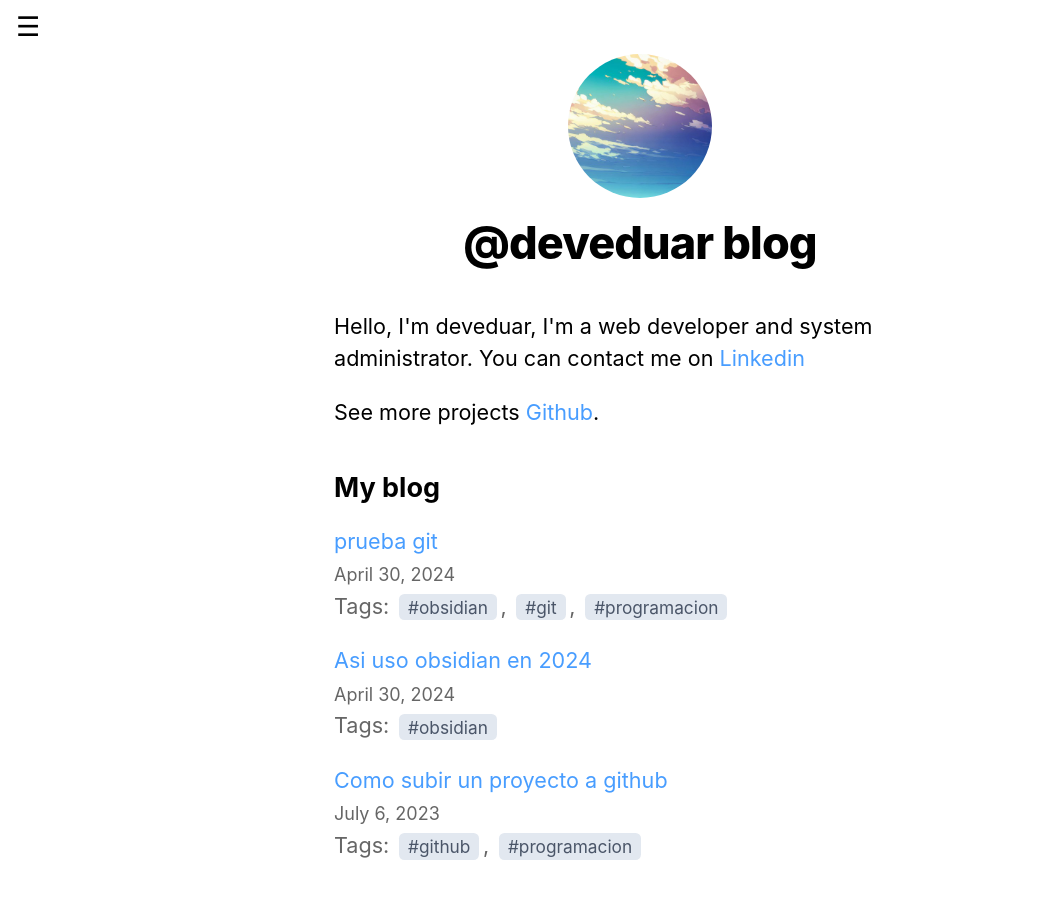
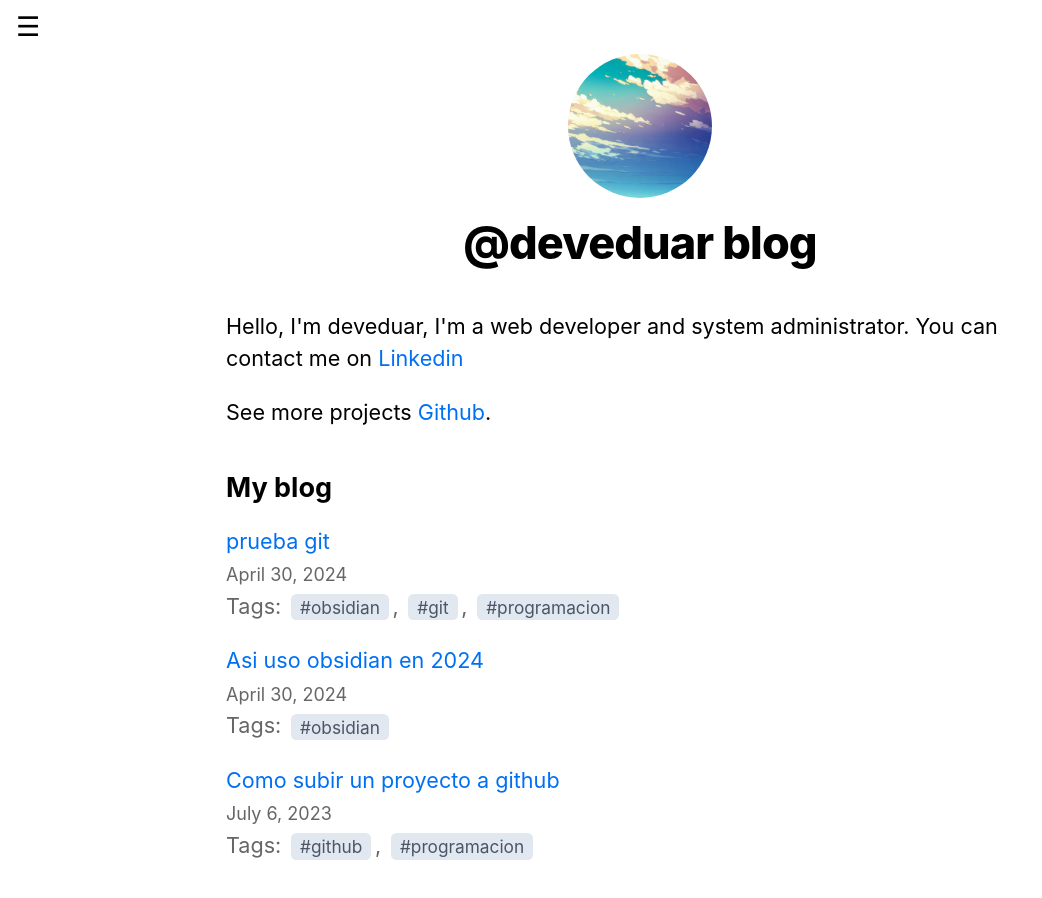
Before and after one commit to deveduar/nextjs-blog, a Next.js app: page / in a window 1280 px wide. Shown: the top 898 px of the page, without its empty margins (0-1042 px from the left). Built offline with nearby package versions, Linux system fonts and the light colour scheme.

Commit message:
componente sidebar y links con target blank

```diff
--- a/components/layout.module.css
+++ b/components/layout.module.css
@@ -19,12 +19,17 @@
 
 }
 
+/* demomento aplicado a las paginas de posts */
 .profileImage {
   margin-right: 5px; /* Espacio entre la imagen y el título */
 }
-
-/* Ajustar estilos para el enlace */
 .profileContainer a {
   text-decoration: none;
   color: inherit; /* Utilizar el color de texto heredado */
 }
+
+@media screen and (min-width: 768px) {
+  .container {
+    max-width: 48rem; /* Ajustar el tamaño del contenedor en pantallas más grandes */
+  }
+}
--- a/components/sidebar.module.css
+++ b/components/sidebar.module.css
@@ -82,6 +82,7 @@
   font-size: 1.5rem; /* Tamaño de fuente del botón */
   cursor: pointer; /* Cambiar el cursor a pointer */
   margin-bottom: 10px;
+  /* display: none; */
 }
 
 /* Media queries para hacer la sidebar responsive */
--- a/pages/index.js
+++ b/pages/index.js
@@ -27,11 +27,10 @@ export default function Home({ allPostsData }) {
         <section className={utilStyles.headingMd}>
           <p>
             Hello, I'm deveduar, I'm a web developer and system administrator.
-            You can contact me on
-            <a href="http://www.linkedin.com/in/deveduar"> Linkedin</a>
+            You can contact me on <a href="http://www.linkedin.com/in/deveduar" target="_blank">Linkedin</a>
           </p>
           <p>
-            See more projects <a href="https://github.com/deveduar">Github</a>.
+            See more projects <a href="https://github.com/deveduar" target="_blank">Github</a>.
           </p>
         </section>
         <section className={`${utilStyles.headingMd} ${utilStyles.padding1px}`}>
--- a/styles/global.css
+++ b/styles/global.css
@@ -45,7 +45,7 @@ body {
 }
 
 a {
-  color: #489dff;
+  color: #0070f3;
   text-decoration: none;
 }
 
--- a/styles/utils.module.css
+++ b/styles/utils.module.css
@@ -1,5 +1,5 @@
 .container {
-    max-width: 36rem;
+    max-width: 100rem;
     padding: 0 1rem;
     margin: 3rem auto 6rem;
 }
@@ -50,6 +50,8 @@
 
 .listItem {
     margin: 0 0 1.25rem;
+    /* display: inline-block; */
+
 }
 
 .lightText {
```
Also changed, not shown: pages/posts/[id].js (+7 -1 lines).
